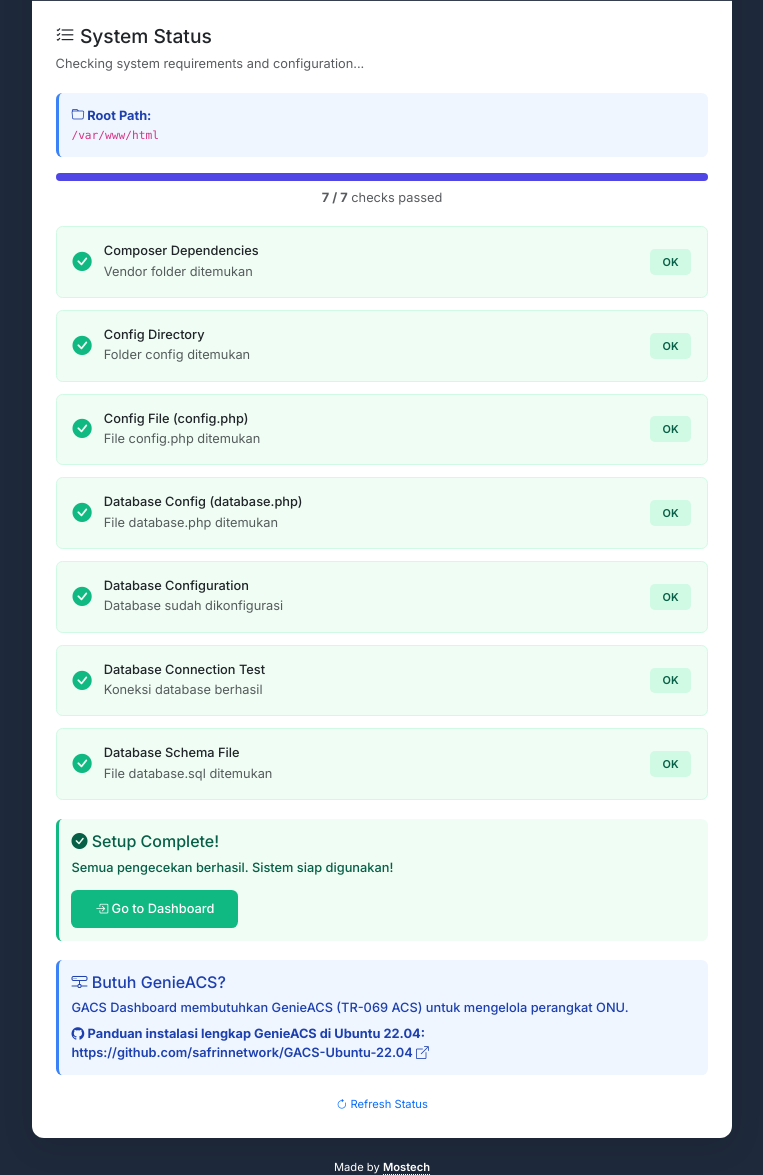
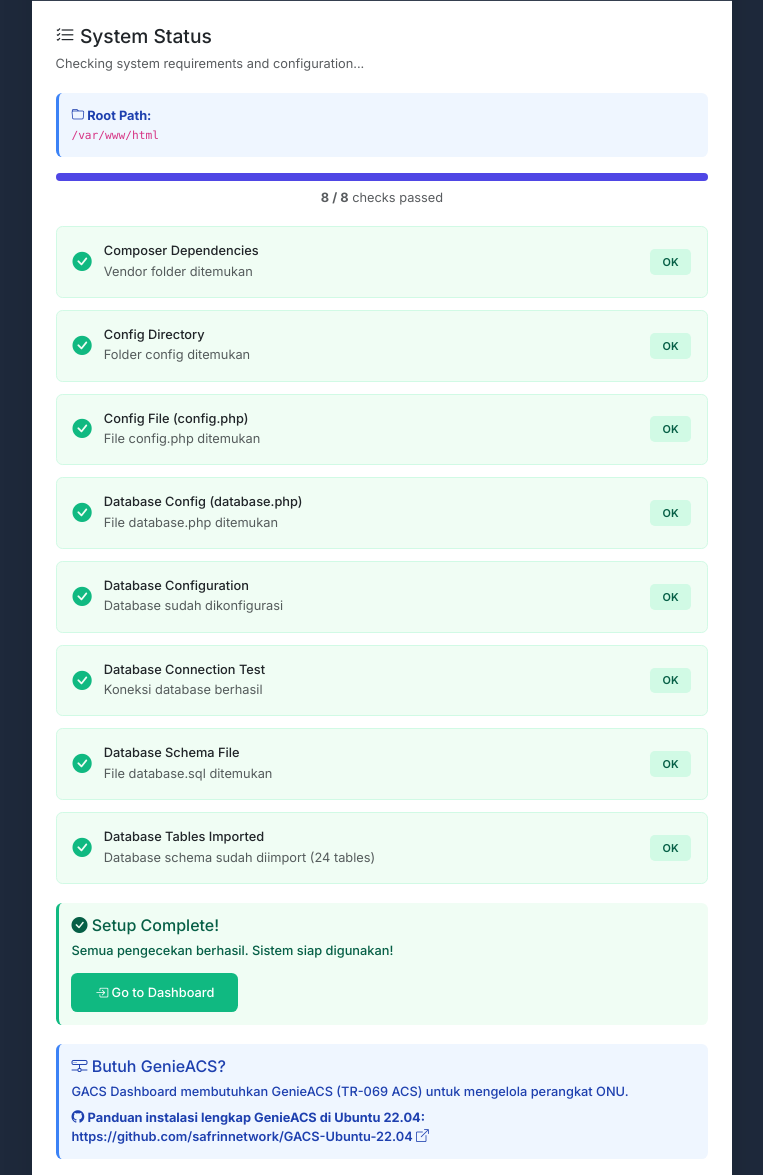
Before and after one commit to safrinnetwork/GACS-dashboard, a PHP site: page /init.php in a window 1280 px wide. Shown: the part 168-1343 px from the top of the page, without its empty margins (258-1021 px from the left). Run offline with PHP 8.4, Linux system fonts and the light colour scheme; a user stored in the database is signed in.

Commit message:
for better instalation

```diff
--- a/init.php
+++ b/init.php
@@ -1,27 +1,46 @@
 <?php
 /**
+ * ============================================================================
  * GACS Dashboard - Initial Setup Wizard
- * Standalone installer that checks and configures the system
+ * ============================================================================
+ * Standalone PHP installer that checks and configures the system
+ * This file is independent and does NOT require Composer dependencies
+ *
+ * @version 1.1.0
+ * @author Mostech
+ * ============================================================================
  */
+
+// ============================================================================
+// CONFIGURATION
+// ============================================================================
 
 // Start session for authentication
 session_start();
 
-// Configuration
+// Setup credentials (default, same as main application)
 define('INIT_USER', 'user1234');
 define('INIT_PASS', 'mostech');
 
-// Get current directory path
+// Get application root path
 $rootPath = __DIR__;
 
-// Handle logout
+// ============================================================================
+// AUTHENTICATION HANDLERS
+// ============================================================================
+
+/**
+ * Handle logout request
+ */
 if (isset($_GET['logout'])) {
     unset($_SESSION['init_authenticated']);
     header('Location: init.php');
     exit;
 }
 
-// Handle login
+/**
+ * Handle login submission
+ */
 if ($_SERVER['REQUEST_METHOD'] === 'POST' && isset($_POST['login'])) {
     $username = $_POST['username'] ?? '';
     $password = $_POST['password'] ?? '';
@@ -35,15 +54,28 @@ if ($_SERVER['REQUEST_METHOD'] === 'POST' && isset($_POST['login'])) {
     }
 }
 
-// Check authentication
+/**
+ * Check if user is authenticated
+ */
 $isAuthenticated = isset($_SESSION['init_authenticated']) && $_SESSION['init_authenticated'] === true;
 
-// Check system status
+// ============================================================================
+// SYSTEM CHECKS
+// ============================================================================
+
+/**
+ * Initialize checks array
+ */
 $checks = [];
+$dbError = null;
 
-// 1. Check if composer is installed in root folder
+// ============================================================================
+// CHECK 1: Composer Dependencies
+// ============================================================================
+
 $composerInstalled = file_exists($rootPath . '/vendor/autoload.php');
 $composerJsonExists = file_exists($rootPath . '/composer.json');
+
 $checks['composer'] = [
     'status' => $composerInstalled,
     'label' => 'Composer Dependencies',
@@ -51,7 +83,10 @@ $checks['composer'] = [
     'action' => !$composerInstalled && $composerJsonExists ? 'install' : null
 ];
 
-// 2. Check config directory and files
+// ============================================================================
+// CHECK 2: Configuration Files
+// ============================================================================
+
 $configDirExists = is_dir($rootPath . '/config');
 $configPhpExists = file_exists($rootPath . '/config/config.php');
 $databasePhpExists = file_exists($rootPath . '/config/database.php');
@@ -74,21 +109,27 @@ $checks['database_php'] = [
     'message' => $databasePhpExists ? 'File database.php ditemukan' : 'File database.php tidak ditemukan'
 ];
 
-// 3. Check if database is configured
+// ============================================================================
+// CHECK 3: Database Configuration & Connection
+// ============================================================================
+
 $databaseConfigured = false;
 $dbConnectionTest = false;
+
 if ($databasePhpExists) {
     $dbConfigContent = file_get_contents($rootPath . '/config/database.php');
-    // Check if it's not using default example values
+
+    // Check if database credentials have been configured (not using default example values)
     if (strpos($dbConfigContent, 'your_database') === false &&
         strpos($dbConfigContent, 'your_username') === false) {
         $databaseConfigured = true;
 
-        // Try to test database connection
+        // Test database connection (only if authenticated)
         if ($isAuthenticated) {
             try {
                 require_once $rootPath . '/config/database.php';
                 $testConn = new mysqli(DB_HOST, DB_USER, DB_PASS, DB_NAME);
+
                 if ($testConn->connect_error) {
                     $dbConnectionTest = false;
                     $dbError = $testConn->connect_error;
@@ -114,19 +155,92 @@ if ($databaseConfigured && $isAuthenticated) {
     $checks['database_connection'] = [
         'status' => $dbConnectionTest,
         'label' => 'Database Connection Test',
-        'message' => $dbConnectionTest ? 'Koneksi database berhasil' : 'Koneksi database gagal: ' . ($dbError ?? 'Unknown error')
+        'message' => $dbConnectionTest
+            ? 'Koneksi database berhasil'
+            : 'Koneksi database gagal: ' . ($dbError ?? 'Unknown error')
     ];
 }
 
-// 4. Check if database.sql exists
+// ============================================================================
+// CHECK 4: Database Schema File
+// ============================================================================
+
 $databaseSqlExists = file_exists($rootPath . '/database.sql');
+
 $checks['database_sql'] = [
     'status' => $databaseSqlExists,
     'label' => 'Database Schema File',
     'message' => $databaseSqlExists ? 'File database.sql ditemukan' : 'File database.sql tidak ditemukan'
 ];
 
-// Calculate overall status
+// ============================================================================
+// CHECK 5: Database Tables Import Status
+// ============================================================================
+
+$databaseTablesImported = false;
+$tableCount = 0;
+$expectedTables = ['users', 'configurations', 'genieacs_credentials', 'mikrotik_credentials', 'telegram_config'];
+$missingTables = [];
+
+if ($dbConnectionTest && $isAuthenticated) {
+    try {
+        require_once $rootPath . '/config/database.php';
+        $testConn = new mysqli(DB_HOST, DB_USER, DB_PASS, DB_NAME);
+
+        if (!$testConn->connect_error) {
+            // Count total tables
+            $result = $testConn->query("SHOW TABLES");
+            if ($result) {
+                $tableCount = $result->num_rows;
+
+                // Check if critical tables exist
+                $allCriticalTablesExist = true;
+                foreach ($expectedTables as $table) {
+                    $checkTable = $testConn->query("SHOW TABLES LIKE '$table'");
+                    if ($checkTable->num_rows === 0) {
+                        $allCriticalTablesExist = false;
+                        $missingTables[] = $table;
+                    }
+                }
+
+                // Consider imported if all critical tables exist and at least 20 tables total
+                $databaseTablesImported = $allCriticalTablesExist && $tableCount >= 20;
+            }
+            $testConn->close();
+        }
+    } catch (Exception $e) {
+        $databaseTablesImported = false;
+    }
+}
+
+// Build message for database tables check
+$tableCheckMessage = 'Koneksi database diperlukan untuk pengecekan';
+if ($dbConnectionTest) {
+    if ($databaseTablesImported) {
+        $tableCheckMessage = "Database schema sudah diimport ($tableCount tables)";
+    } elseif ($tableCount > 0) {
+        $tableCheckMessage = "Database tidak lengkap ($tableCount/24 tables)";
+        if (!empty($missingTables)) {
+            $tableCheckMessage .= ". Missing: " . implode(', ', array_slice($missingTables, 0, 3));
+            if (count($missingTables) > 3) {
+                $tableCheckMessage .= " (+" . (count($missingTables) - 3) . " more)";
+            }
+        }
+    } else {
+        $tableCheckMessage = 'Database masih kosong, belum diimport';
+    }
+}
+
+$checks['database_tables'] = [
+    'status' => $databaseTablesImported,
+    'label' => 'Database Tables Imported',
+    'message' => $tableCheckMessage
+];
+
+// ============================================================================
+// CALCULATE OVERALL STATUS
+// ============================================================================
+
 $allChecksPass = true;
 foreach ($checks as $check) {
     if (!$check['status']) {
@@ -585,6 +699,28 @@ composer install</pre>
                                 <small class="text-muted">Ganti [username] dan [database_name] dengan credentials Anda</small>
                             <?php endif; ?>
 
+                            <?php if ($dbConnectionTest && !$databaseTablesImported): ?>
+                                <p><strong>3. Import Database Schema:</strong></p>
+                                <div class="alert alert-warning mb-3">
+                                    <i class="bi bi-exclamation-circle"></i> <strong>Database kosong atau tidak lengkap!</strong><br>
+                                    Koneksi database berhasil, namun tables belum diimport atau tidak lengkap.<br>
+                                    Tables ditemukan: <strong><?php echo $tableCount; ?> / 24</strong>
+                                </div>
+                                <div class="command-box">
+                                    <button class="btn btn-sm btn-success copy-btn" onclick="copyCommand('cmd3')">
+                                        <i class="bi bi-clipboard"></i> Copy
+                                    </button>
+                                    <pre id="cmd3">cd <?php echo $rootPath; ?>
+mysql -u <?php echo defined('DB_USER') ? DB_USER : '[username]'; ?> -p <?php echo defined('DB_NAME') ? DB_NAME : '[database]'; ?> < database.sql
+
+# Atau gunakan mariadb:
+mariadb -u <?php echo defined('DB_USER') ? DB_USER : '[username]'; ?> -p <?php echo defined('DB_NAME') ? DB_NAME : '[database]'; ?> < database.sql</pre>
+                                </div>
+                                <small class="text-muted">
+                                    <i class="bi bi-info-circle"></i> Anda akan diminta password database setelah menjalankan command di atas
+                                </small>
+                            <?php endif; ?>
+
                             <p class="mt-3"><strong>4. Refresh halaman ini setelah menyelesaikan langkah-langkah di atas.</strong></p>
                         </div>
                     <?php else: ?>
```
